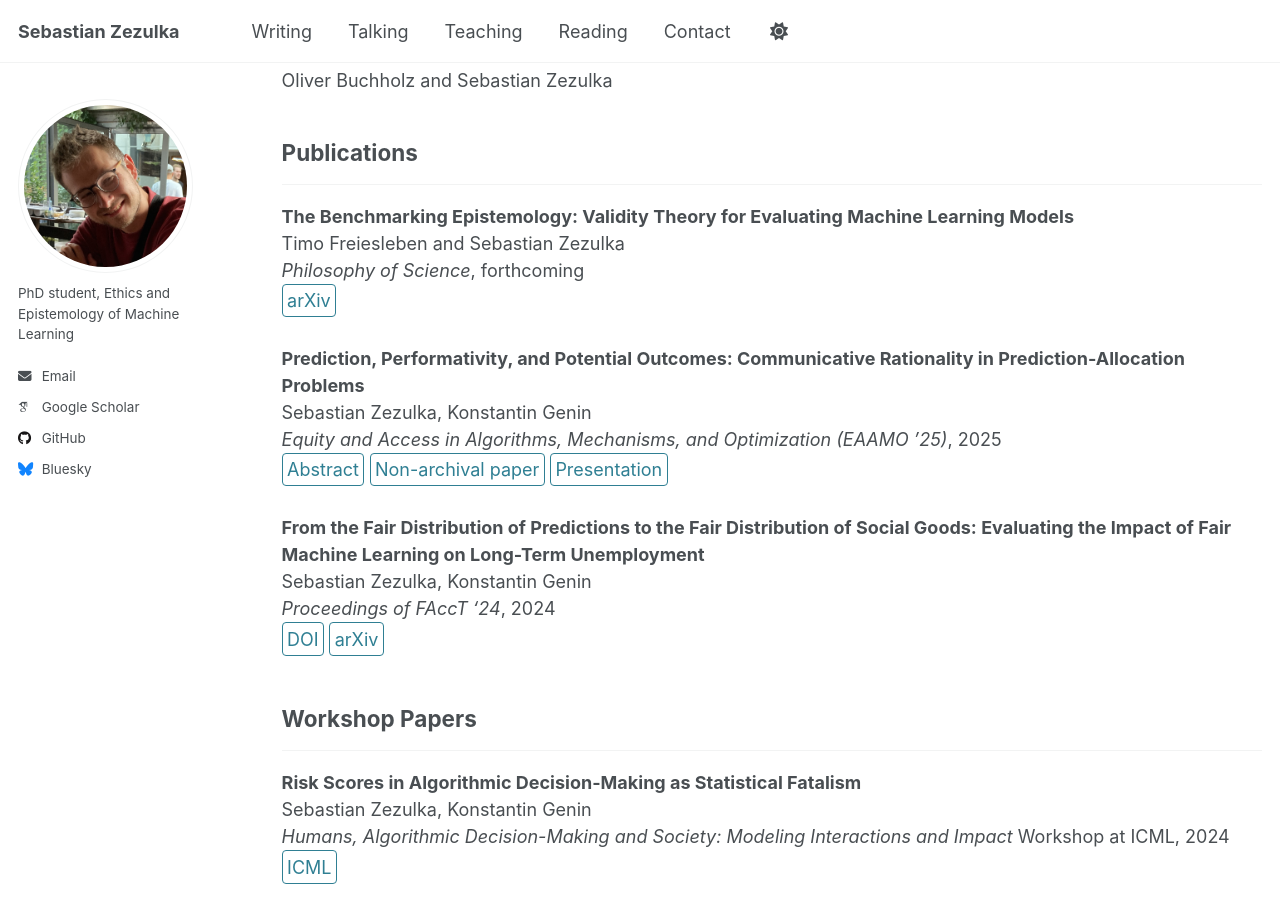
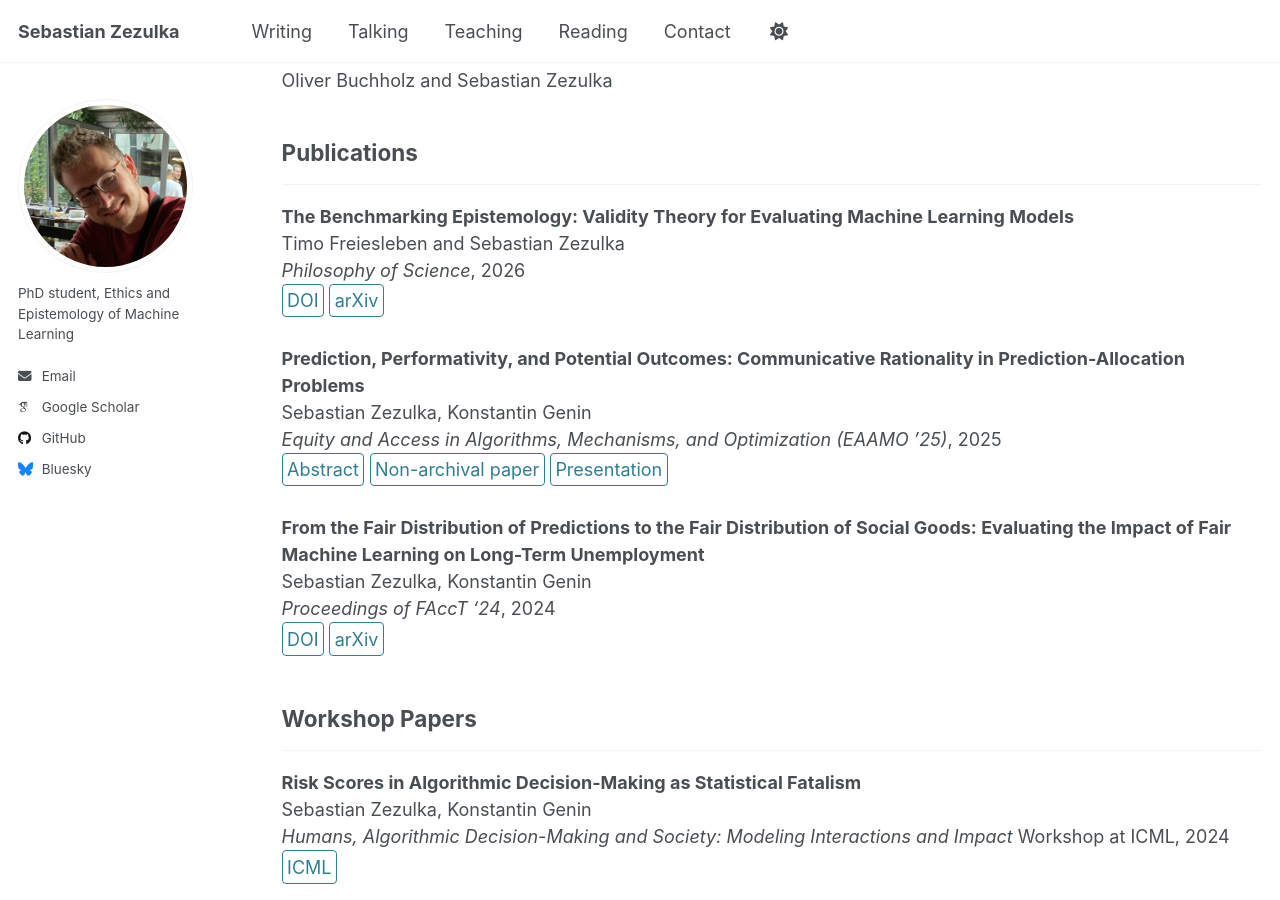
Before and after one commit to sezezulka/sezezulka.github.io, a Jekyll site: the page built from _pages/writing.md, in a window 1280 px wide and 900 px high, scrolled down 311 px. Built offline with Jekyll 4.4.1, drawn with Linux system fonts in a browser that asks for light colours; some web fonts are replaced; a script that is not in the unit is left out.

Commit message:
doi benchmarking

```diff
--- a/_pages/writing.md
+++ b/_pages/writing.md
@@ -21,7 +21,8 @@ Oliver Buchholz and Sebastian Zezulka
 ---
 **The Benchmarking Epistemology: Validity Theory for Evaluating Machine Learning Models** \
 Timo Freiesleben and Sebastian Zezulka \
-*Philosophy of Science*, forthcoming \
+*Philosophy of Science*, 2026 \
+[DOI](https://doi.org/10.1017/psa.2026.10280){: .btn--research}{:target="_blank"}
 [arXiv](https://doi.org/10.48550/arXiv.2510.23191){: .btn--research}{:target="_blank"}
 
 **Prediction, Performativity, and Potential Outcomes: Communicative Rationality in Prediction-Allocation Problems** \
```
